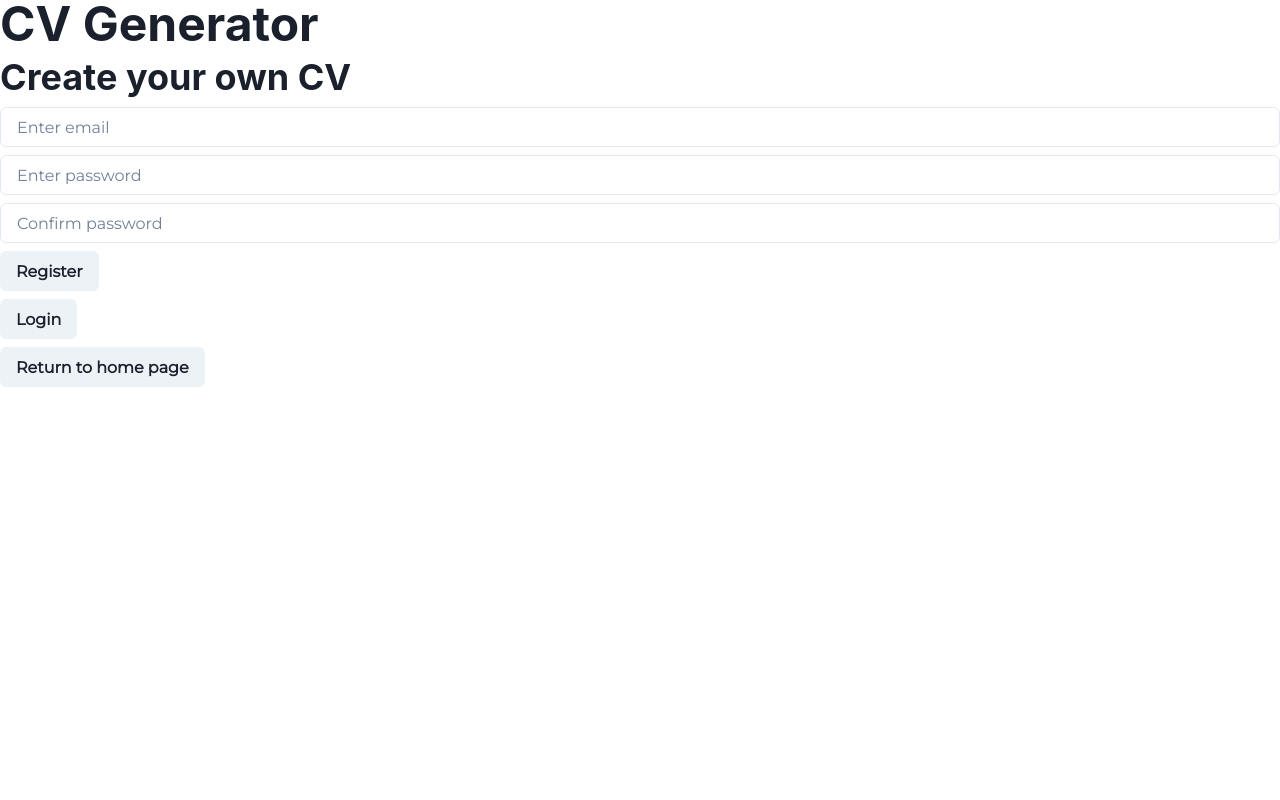
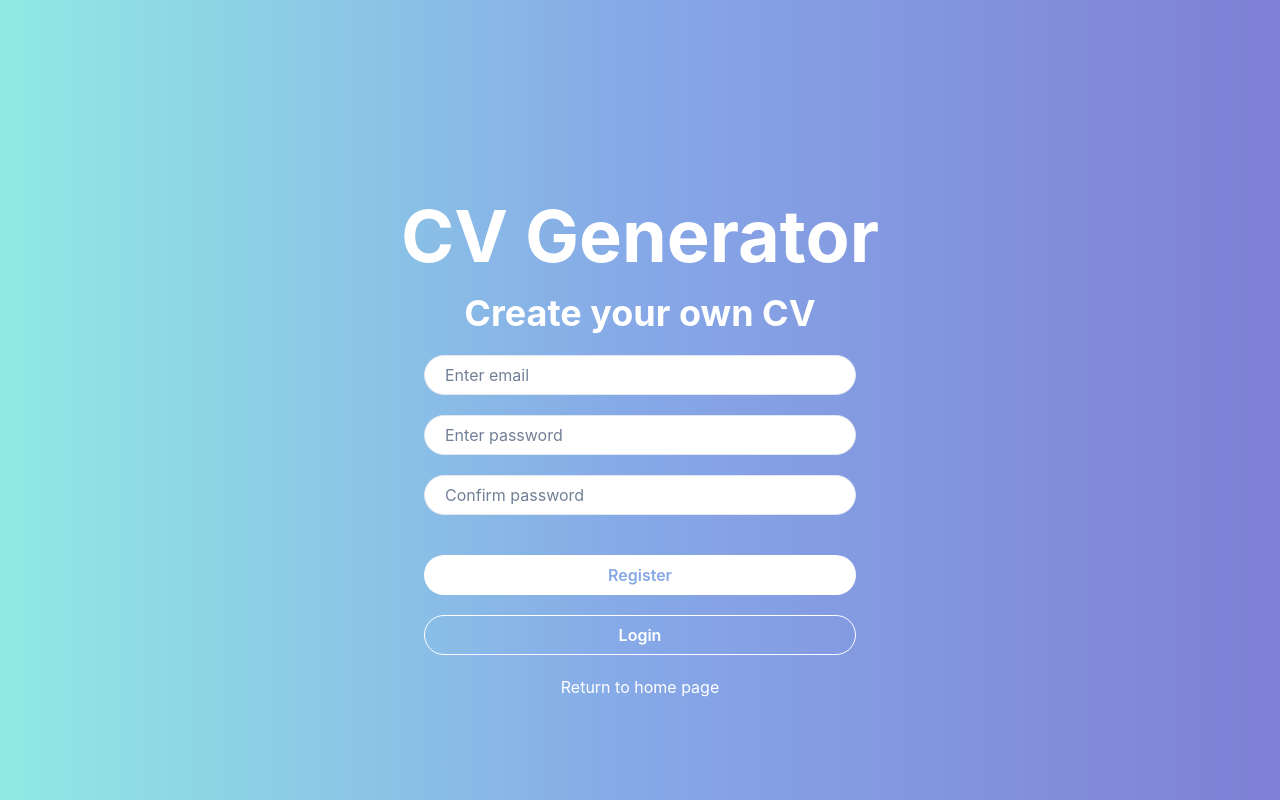
Before and after one commit to PoC-Community/software-pool-rush-cv-generator, a React (Create React App) app in the folder front-end/: page /register in a window 1280 px wide. Built offline with nearby package versions, Linux system fonts and the light colour scheme.

Commit message:
[ADD] style for the home page, register page, login page and dashboard

```diff
--- a/front-end/src/app/App.tsx
+++ b/front-end/src/app/App.tsx
@@ -1,12 +1,9 @@
 import MyRoutes from "./Routes";
-import { ChakraProvider } from "@chakra-ui/react";
 
 const App = (): JSX.Element => {
   return (
     <div>
-      <ChakraProvider>
         <MyRoutes/>
-      </ChakraProvider>
     </div>
   );
 }
--- a/front-end/src/components/Bar/TopBar.tsx
+++ b/front-end/src/components/Bar/TopBar.tsx
@@ -1,6 +1,5 @@
 import {
-  ChevronDownIcon,
-  ChevronRightIcon, CloseIcon, HamburgerIcon
+    CloseIcon, HamburgerIcon
 } from '@chakra-ui/icons';
 import {
   Box, Button, Collapse, Flex, Icon, IconButton, Link,
@@ -13,14 +12,11 @@ const TopBar = () => {
     return (
       <Box>
         <Flex
-          bg={useColorModeValue('white', 'gray.800')}
-          color={useColorModeValue('gray.600', 'white')}
+          bgGradient='linear(to-l, #7F7FD5, #86A8E7)'
+          color='#91EAE4'
           minH={'60px'}
           py={{ base: 2 }}
           px={{ base: 4 }}
-          borderBottom={1}
-          borderStyle={'solid'}
-          borderColor={useColorModeValue('gray.200', 'gray.900')}
           align={'center'}>
           <Flex
             flex={{ base: 1, md: 'auto' }}
@@ -39,7 +35,9 @@ const TopBar = () => {
             <Text
               textAlign={useBreakpointValue({ base: 'center', md: 'left' })}
               fontFamily={'heading'}
-              color={useColorModeValue('gray.800', 'white')}>
+              fontWeight={"bold"}
+              fontSize={'xl'}
+              color={'white'}>
               CV Generator
             </Text>
 
@@ -57,30 +55,28 @@ const TopBar = () => {
               <Button
                 as={'a'}
                 display={{ base: 'none', md: 'inline-flex' }}
-                fontSize={'sm'}
+                fontSize={'xl'}
                 fontWeight={600}
                 color={'white'}
-                bg={'pink.400'}
+                bg="transparent"
                 href={'#'}
                 _hover={{
-                  bg: 'pink.300',
+                  textDecoration: 'underline',
+                }}
+                _active={{
+                    border:"none"
                 }}>
                 Create a CV
               </Button>
             </Link>
           </Stack>
         </Flex>
-
-        <Collapse in={isOpen} animateOpacity>
-          <MobileNav />
-        </Collapse>
       </Box>
     );
   }
 
 const DesktopNav = () => {
-    const linkColor = useColorModeValue('gray.600', 'gray.200');
-    const linkHoverColor = useColorModeValue('gray.800', 'white');
+    const linkColor = 'white';
     const popoverContentBgColor = useColorModeValue('white', 'gray.800');
 
     return (
@@ -92,12 +88,11 @@ const DesktopNav = () => {
                 <Link
                   p={2}
                   href={navItem.href ?? '#'}
-                  fontSize={'sm'}
+                  fontSize={'xl'}
                   fontWeight={500}
                   color={linkColor}
                   _hover={{
                     textDecoration: 'none',
-                    color: linkHoverColor,
                   }}>
                   {navItem.label}
                 </Link>
@@ -111,113 +106,11 @@ const DesktopNav = () => {
                   p={4}
                   rounded={'xl'}
                   minW={'sm'}>
-                  <Stack>
-                    {navItem.children.map((child) => (
-                      <DesktopSubNav key={child.label} {...child} />
-                    ))}
-                  </Stack>
                 </PopoverContent>
               )}
             </Popover>
           </Box>
         ))}
-      </Stack>
-    );
-  };
-
-  const DesktopSubNav = ({ label, href, subLabel }: NavItem) => {
-    return (
-      <Link
-        href={href}
-        role={'group'}
-        display={'block'}
-        p={2}
-        rounded={'md'}
-        _hover={{ bg: useColorModeValue('pink.50', 'gray.900') }}>
-        <Stack direction={'row'} align={'center'}>
-          <Box>
-            <Text
-              transition={'all .3s ease'}
-              _groupHover={{ color: 'pink.400' }}
-              fontWeight={500}>
-              {label}
-            </Text>
-            <Text fontSize={'sm'}>{subLabel}</Text>
-          </Box>
-          <Flex
-            transition={'all .3s ease'}
-            transform={'translateX(-10px)'}
-            opacity={0}
-            _groupHover={{ opacity: '100%', transform: 'translateX(0)' }}
-            justify={'flex-end'}
-            align={'center'}
-            flex={1}>
-            <Icon color={'pink.400'} w={5} h={5} as={ChevronRightIcon} />
-          </Flex>
-        </Stack>
-      </Link>
-    );
-  };
-
-  const MobileNav = () => {
-    return (
-      <Stack
-        bg={useColorModeValue('white', 'gray.800')}
-        p={4}
-        display={{ md: 'none' }}>
-        {NAV_ITEMS.map((navItem) => (
-          <MobileNavItem key={navItem.label} {...navItem} />
-        ))}
-      </Stack>
-    );
-  };
-
-  const MobileNavItem = ({ label, children, href }: NavItem) => {
-    const { isOpen, onToggle } = useDisclosure();
-
-    return (
-      <Stack spacing={4} onClick={children && onToggle}>
-        <Flex
-          py={2}
-          as={Link}
-          href={href ?? '#'}
-          justify={'space-between'}
-          align={'center'}
-          _hover={{
-            textDecoration: 'none',
-          }}>
-          <Text
-            fontWeight={600}
-            color={useColorModeValue('gray.600', 'gray.200')}>
-            {label}
-          </Text>
-          {children && (
-            <Icon
-              as={ChevronDownIcon}
-              transition={'all .25s ease-in-out'}
-              transform={isOpen ? 'rotate(180deg)' : ''}
-              w={6}
-              h={6}
-            />
-          )}
-        </Flex>
-
-        <Collapse in={isOpen} animateOpacity style={{ marginTop: '0!important' }}>
-          <Stack
-            mt={2}
-            pl={4}
-            borderLeft={1}
-            borderStyle={'solid'}
-            borderColor={useColorModeValue('gray.200', 'gray.700')}
-            align={'start'}>
-            {children &&
-              children.map((child) => (
-                <Link key={child.label} py={2} href={child.href}>
-                  {child.label}
-                </Link>
-              ))}
-          </Stack>
-        </Collapse>
       </Stack>
     );
   };
--- a/front-end/src/pages/Home.tsx
+++ b/front-end/src/pages/Home.tsx
@@ -1,32 +1,39 @@
-import { Button, Center, Heading, Link, VStack } from '@chakra-ui/react';
+import { Button, Center, Heading, Link, VStack, Box } from '@chakra-ui/react';
 import { ReactElement } from 'react';
 
 const HomePage = () : ReactElement => {
     return (
+        <Box bgGradient='linear(to-l, #7F7FD5, #86A8E7, #91EAE4)' height={'100vh'}>
         <Center mt="50px">
             <VStack spacing="50px">
                 <VStack spacing="20px">
-                    <Heading id="app-title" as="h2" size="3xl" noOfLines={1}>
+                    <Heading id="app-title" as="h1" size="4xl" noOfLines={1} textColor="white"
+                    paddingTop='150px'>
                         CV Generator
                     </Heading>
-                    <Heading id="app-sub-title" as="h2" size="xl">
+                    <Heading id="app-sub-title" as="h2" size="xl" textColor="white">
                         Create your own CV
                     </Heading>
                 </VStack>
                 <VStack spacing="20px">
                     <Link href="/login">
-                        <Button id="homePage-login-button" colorScheme="teal" variant="solid">
+                        <Button id="homePage-login-button" variant="solid" bgColor="white" textColor="#86A8E7"
+                        borderRadius="20px" width='432px'>
                             Login
                         </Button>
                     </Link>
-                    <Link href="/register">
-                        <Button id="homePage-register-button" colorScheme="teal" variant="outline">
+                    <Link href="/register" id="homePage-register-button">
+                        <Button id="homePage-register-button" variant="solid" bgColor="transparent"
+                        border="1px" borderColor="white" textColor="white"
+                        borderRadius="20px"  width='432px'
+                        _hover={{ bg: "white",  textColor:"#86A8E7"}}>
                             Create an account
                         </Button>
                     </Link>
                 </VStack>
             </VStack>
         </Center>
+        </Box>
     )
 }
 
--- a/front-end/src/pages/Login.tsx
+++ b/front-end/src/pages/Login.tsx
@@ -1,5 +1,5 @@
 import React, { ReactElement, useState } from 'react';
-import { Input, Stack, Button, Link, Heading } from '@chakra-ui/react';
+import { Input, Stack, Button, Link, Heading, VStack, Center , Box} from '@chakra-ui/react';
 
 const Login = () : ReactElement => {
     const [show] = React.useState(false);
@@ -11,34 +11,62 @@ const Login = () : ReactElement => {
     }
 
     return (
+        <Box bgGradient='linear(to-l, #7F7FD5, #86A8E7, #91EAE4)' height={'100vh'}>
         <Stack>
-            <Heading id='app-title' size='2xl'>CV Generator</Heading>
-            <Heading id='app-sub-title' size='xl'>Create your own CV</Heading>
+            <Center mt="50px">
+            <VStack spacing="20px">
+            <Heading id="app-title" as="h1" size="4xl" noOfLines={1} textColor="white"
+            paddingTop='150px'>
+                CV Generator
+            </Heading>
+            <Heading id="app-sub-title" as="h2" size="xl" textColor="white">
+                Create your own CV
+            </Heading>
+                <VStack spacing="20px">
                     <Input
                     placeholder='Enter email'
+                    textColor={"white"}
+                    bgColor="white"
                     onChange={e => setEmail(e.target.value)}
+                    width='432px'
+                    borderRadius="20px"
+                    paddingLeft="20px"
                     />
                     <Input
                     type={show ? 'text' : 'password'}
                     placeholder='Enter password'
                     onChange={e => setPassword(e.target.value)}
+                    textColor={"white"}
+                    bgColor="white"
+                    width='432px'
+                    borderRadius="20px"
+                    paddingLeft="20px"
                     />
-            <Link href='/Dashboard'>
-                <Button id='loginPage-login-button' onClick={handleClick}>
+                    <Link href='/Dashboard' paddingTop="20px">
+                        <Button id='loginPage-login-button' onClick={handleClick}
+                         variant="solid" bgColor="white" textColor="#86A8E7"
+                         borderRadius="20px" width='432px'>
                             Login
                         </Button>
                     </Link>
                     <Link href='/register'>
-                <Button id='loginPage-register-button'>
+                        <Button id='loginPage-register-button'
+                        variant="solid" bgColor="transparent"
+                        border="1px" borderColor="white" textColor="white"
+                        borderRadius="20px" width='432px'
+                        _hover={{ bg: "white",  textColor:"#86A8E7"}}>
                             Register
                         </Button>
                     </Link>
-            <Link href='/'>
-                <Button id='loginPage-home-button'>
+                    <Link href='/' id='loginPage-home-button' textColor="white"
+                        _hover={{}}>
                         Return to home page
-                </Button>
                     </Link>
+                </VStack>
+            </VStack>
+            </Center>
         </Stack>
+        </Box>
     )
 }
 
--- a/front-end/src/pages/Register.tsx
+++ b/front-end/src/pages/Register.tsx
@@ -1,5 +1,5 @@
 import React, { ReactElement, useState } from 'react';
-import { Input, Stack, Button, Link, Heading } from '@chakra-ui/react';
+import { Input, Stack, Button, Link, Heading, VStack, Center, Box } from '@chakra-ui/react';
 
 const Register = () : ReactElement => {
     const [show] = React.useState(false);
@@ -13,39 +13,73 @@ const Register = () : ReactElement => {
     }
 
     return (
+        <Box bgGradient='linear(to-l, #7F7FD5, #86A8E7, #91EAE4)' height={'100vh'}>
         <Stack>
-            <Heading id='app-title' size='2xl'>CV Generator</Heading>
-            <Heading id='app-sub-title' size='xl'>Create your own CV</Heading>
+            <Center mt="50px">
+            <VStack spacing="20px">
+            <Heading id="app-title" as="h1" size="4xl" noOfLines={1} textColor="white"
+            paddingTop='150px'>
+                CV Generator
+            </Heading>
+            <Heading id="app-sub-title" as="h2" size="xl" textColor="white">
+                Create your own CV
+            </Heading>
+                <VStack spacing="20px">
                     <Input
                     placeholder='Enter email'
                     onChange={e => setEmail(e.target.value)}
+                    textColor={"white"}
+                    bgColor="white"
+                    width='432px'
+                    borderRadius="20px"
+                    paddingLeft="20px"
                     />
                     <Input
                     type={show ? 'text' : 'password'}
                     placeholder='Enter password'
                     onChange={e => setPassword(e.target.value)}
+                    textColor={"white"}
+                    bgColor="white"
+                    width='432px'
+                    borderRadius="20px"
+                    paddingLeft="20px"
                     />
                     <Input
                     type={show ? 'text' : 'password'}
                     placeholder='Confirm password'
                     onChange={e => setConfirmedPassword(e.target.value)}
+                    textColor={"white"}
+                    bgColor="white"
+                    width='432px'
+                    borderRadius="20px"
+                    paddingLeft="20px"
                     />
-            <Link href='/Dashboard'>
-                <Button id='registerPage-register-button' onClick={handleClick}>
+                    <Link href='/Dashboard' paddingTop="20px">
+                        <Button id='registerPage-register-button' onClick={handleClick}
+                        variant="solid" bgColor="white" textColor="#86A8E7"
+                        borderRadius="20px" width='432px'>
                             Register
                         </Button>
                     </Link>
                     <Link href='/login'>
-                <Button id='registerPage-login-button'>
+                        <Button id='registerPage-login-button'
+                        variant="solid" bgColor="transparent"
+                        border="1px" borderColor="white" textColor="white"
+                        borderRadius="20px" width='432px'
+                        _hover={{ bg: "white",  textColor:"#86A8E7"}}
+                        >
                             Login
                         </Button>
                     </Link>
-            <Link href='/'>
-                <Button id='registerPage-home-button'>
+                    <Link href='/' id='registerPage-home-button' _hover={{}}
+                    textColor="white">
                         Return to home page
-               </Button>
                     </Link>
+                </VStack>
+            </VStack>
+            </Center>
         </Stack>
+        </Box>
     )
 }
 
```
Also changed, not shown: front-end/src/index.tsx (+3 -4 lines). Lines whose indentation alone changed are shown as unchanged.
